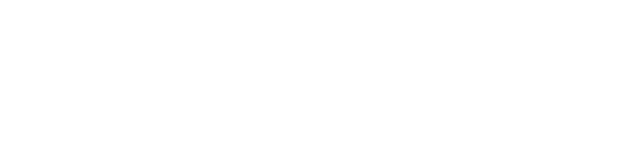
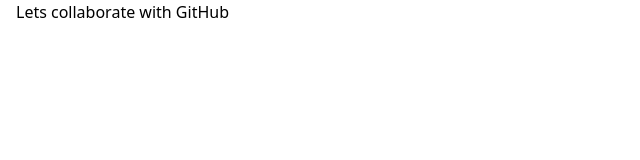
Before and after one commit to mechajoy0/media-4590, a plain HTML site: page index.html in a window 1280 px wide. Shown: the whole page, without its empty margins (0-640 px from the left). Drawn offline with nearby package versions, Linux system fonts and the light colour scheme.

Commit message:
adds tailwindcss and header
adding library n stuff

```diff
--- a/index.html
+++ b/index.html
@@ -5,8 +5,11 @@
     <meta http-equiv="X-UA-Compatible" content="IE=edge">
     <meta name="viewport" content="width=device-width, initial-scale=1.0">
     <title>Document</title>
+    <script src="https://cdn.tailwindcss.com"></script>
 </head>
 <body>
-
+    <div class="container px-4 mx-auto">
+        <h1>Lets collaborate with GitHub</h1>
+    </div>
 </body>
 </html>
```
